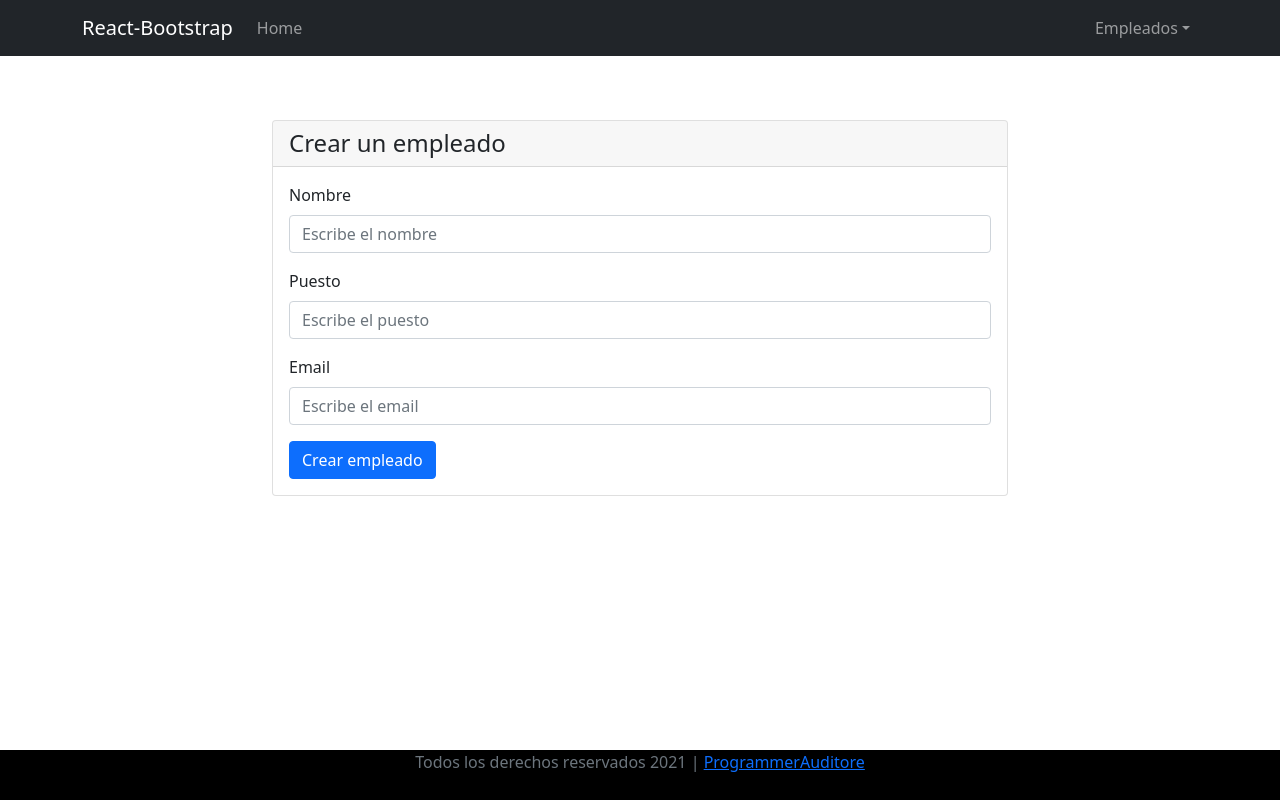
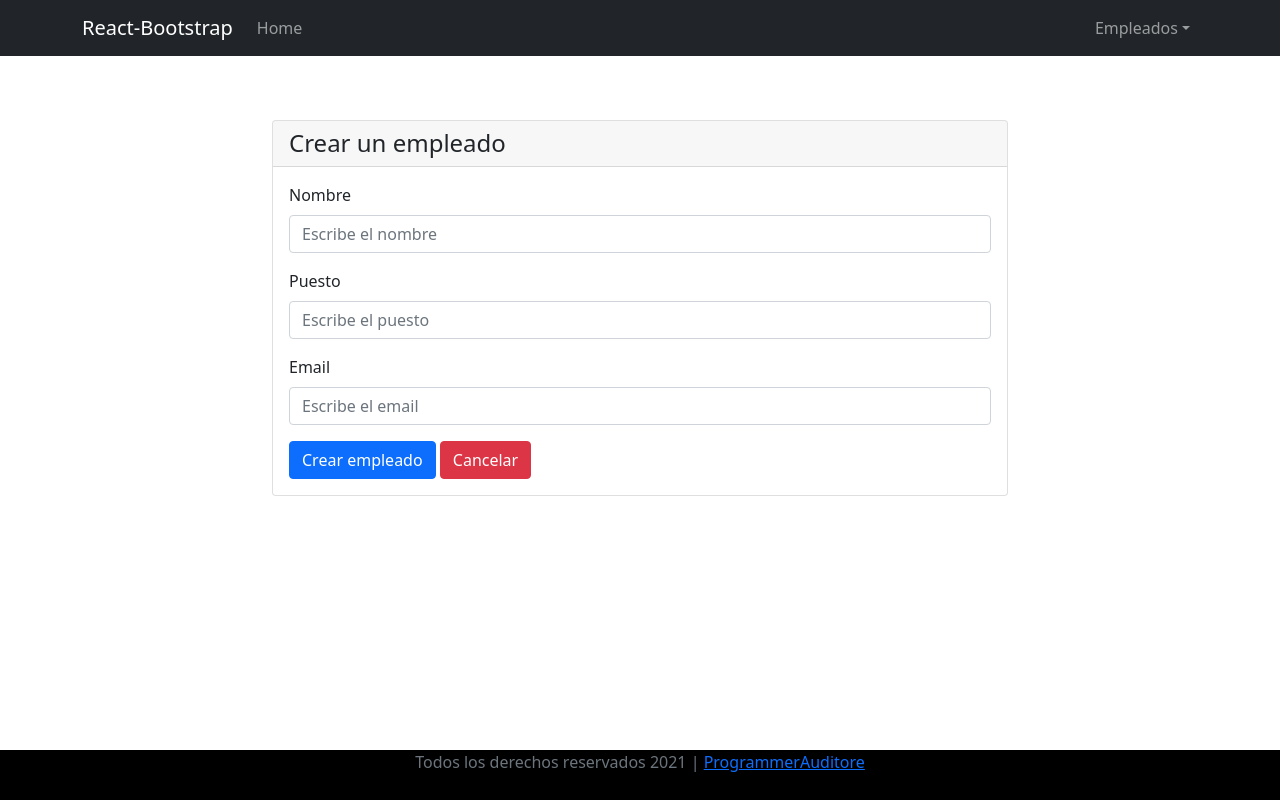
Before and after one commit to ProgrammerAuditore/app-full-stack-reactjs-spring-boot-api, a React (Create React App) app in the folder react-app/: page /crear-empleado in a window 1280 px wide. Built offline with nearby package versions, Linux system fonts and the light colour scheme.

Commit message:
*** Se modifico los componentes de React Js

```diff
--- a/react-app/src/components/CrearEmpleado.jsx
+++ b/react-app/src/components/CrearEmpleado.jsx
@@ -1,15 +1,15 @@
 import React, { Component } from "react";
 import { Form, Button, Card, Col, Row } from "react-bootstrap";
-
+import { Link } from "react-router-dom";
 class CrearEmpleado extends Component {
   constructor(props) {
     super(props);
 
     this.state = {
       empleado: {
-        nombre:'',
-        puesto: '',
-        email: ''
+        nombre: "",
+        puesto: "",
+        email: "",
       },
     };
 
@@ -18,6 +18,8 @@ class CrearEmpleado extends Component {
 
   fncCrearEmpleado(event) {
     event.preventDefault();
+    const empleado = JSON.stringify(this.state.empleado);
+    console.log(empleado);
     console.log("Creando un empleado...");
   }
 
@@ -26,14 +28,14 @@ class CrearEmpleado extends Component {
     const name = event.target.name;
     const value = event.target.value;
     this.setState({
-      empleado:{
+      empleado: {
         ...this.state.empleado,
-        [name] : value
-      }
+        [name]: value,
+      },
     });
 
     console.log(event.target.name, event.target.value);
-  }
+  };
 
   render() {
     return (
@@ -54,7 +56,6 @@ class CrearEmpleado extends Component {
                       placeholder="Escribe el nombre"
                     />
                   </Form.Group>
-
                   <Form.Group className="mb-3" controlId="formBasicPuesto">
                     <Form.Label>Puesto</Form.Label>
                     <Form.Control
@@ -65,20 +66,22 @@ class CrearEmpleado extends Component {
                       placeholder="Escribe el puesto"
                     />
                   </Form.Group>
-
                   <Form.Group className="mb-3" controlId="formBasicEmail">
                     <Form.Label>Email</Form.Label>
                     <Form.Control
-                    type="email"
-                    name="email"
-                    value={this.state.empleado.email}
-                    onChange={this.fncEntradaDatos}
-                    placeholder="Escribe el email" />
+                      type="email"
+                      name="email"
+                      value={this.state.empleado.email}
+                      onChange={this.fncEntradaDatos}
+                      placeholder="Escribe el email"
+                    />
                   </Form.Group>
-
                   <Button variant="primary" type="submit">
                     Crear empleado
-                  </Button>
+                  </Button>{" "}
+                  <Link className="btn btn-danger" role="button" to="/">
+                    Cancelar
+                  </Link>{" "}
                 </Form>
               </Card.Body>
             </Card>
--- a/react-app/src/components/ListarEmpleados.jsx
+++ b/react-app/src/components/ListarEmpleados.jsx
@@ -30,8 +30,8 @@ class ListarEmpleados extends Component{
             <h2 className="text-center">Lista de empleados</h2>
 
             {/* Un pequeño navegación */}
-            <ul class="nav">
-            <li class="nav-item">
+            <ul className="nav">
+            <li className="nav-item">
                 <Link className="nav-link"  to="/crear-empleado">Crear empleado</Link>
             </li>
             </ul>
```
